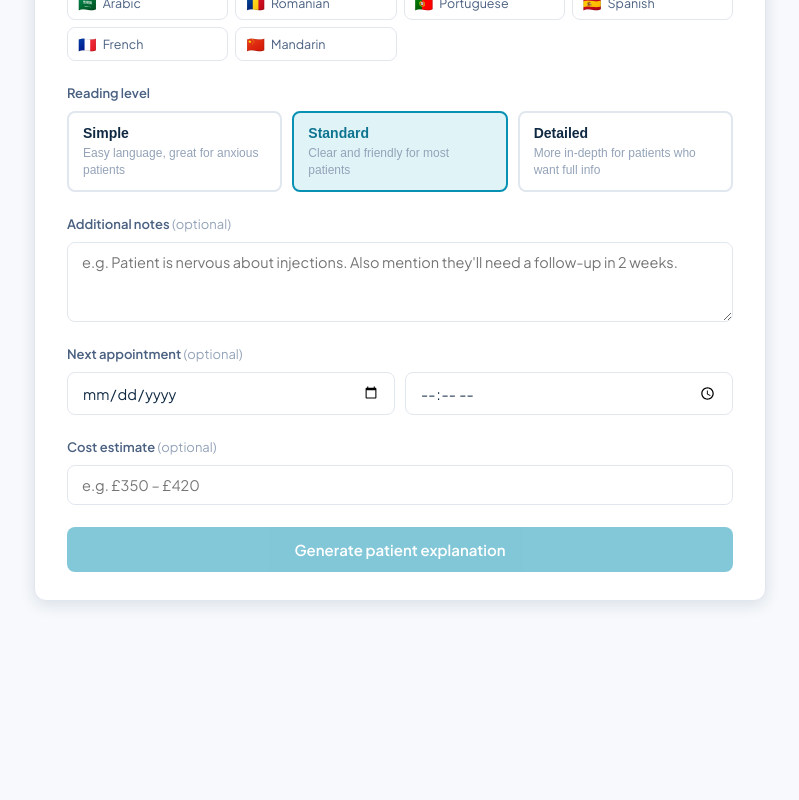
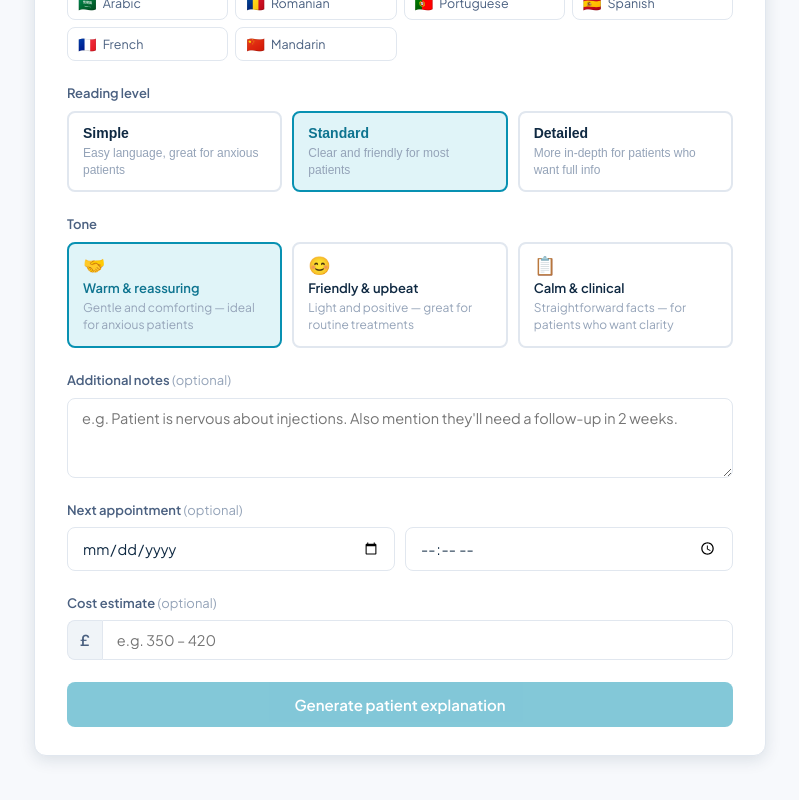
Before and after one commit to cryptoyoyoyo/clearplan, a React (Create React App) app: page / in a window 1280 px wide. Shown: the part 803-1603 px from the top of the page, without its empty margins (240-1039 px from the left). Before the commit the page ends 1464 px from the top, so only its background shows below. Built offline with nearby package versions, Linux system fonts and the light colour scheme; the HTML template or start-up script is replaced by a standard one.

Commit message:
Add £ prefix to cost estimate field

```diff
--- a/src/App.css
+++ b/src/App.css
@@ -327,6 +327,21 @@
 }
 .logo-remove-btn:hover { background: #fee2e2; }
 
+/* ── Input with prefix ── */
+.input-prefix-wrap {
+  display: flex; align-items: stretch;
+}
+.input-prefix {
+  display: flex; align-items: center; padding: 0 12px;
+  background: var(--surface-2); border: 1px solid var(--border);
+  border-right: none; border-radius: var(--radius-sm) 0 0 var(--radius-sm);
+  font-size: 15px; font-weight: 600; color: var(--text-2);
+}
+.input-with-prefix {
+  border-radius: 0 var(--radius-sm) var(--radius-sm) 0 !important;
+  flex: 1;
+}
+
 /* ── Appointment + cost ── */
 .appt-row {
   display: grid; grid-template-columns: 1fr 1fr; gap: 10px;
@@ -362,12 +377,31 @@
 .language-flag { font-size: 15px; line-height: 1; }
 .language-name { font-size: 12.5px; }
 
+/* ── Tone selector ── */
+.tone-grid {
+  display: grid; grid-template-columns: repeat(3, 1fr); gap: 10px;
+}
+.tone-card {
+  border: 2px solid var(--border); border-radius: var(--radius-sm);
+  padding: 12px 14px; background: var(--surface);
+  cursor: pointer; text-align: left; transition: all 0.12s;
+  display: flex; flex-direction: column; gap: 4px;
+  font-family: inherit;
+}
+.tone-card:hover { border-color: var(--teal-mid); }
+.tone-card.active { border-color: var(--teal); background: var(--teal-light); }
+.tone-emoji { font-size: 18px; line-height: 1; margin-bottom: 2px; }
+.tone-label { font-size: 13px; font-weight: 600; color: var(--text); }
+.tone-card.active .tone-label { color: var(--teal-dark); }
+.tone-desc { font-size: 12px; color: var(--text-3); line-height: 1.4; }
+
 /* ── Responsive ── */
 @media (max-width: 600px) {
   .main { padding: 20px 14px 40px; }
   .form-header { padding: 20px; }
   .form-body { padding: 20px; }
   .level-grid { grid-template-columns: 1fr; }
+  .tone-grid { grid-template-columns: 1fr; }
   .language-grid { grid-template-columns: repeat(3, 1fr); }
   .explanation-header { padding: 20px; }
   .explanation-body { padding: 20px; }
--- a/src/App.js
+++ b/src/App.js
@@ -6,6 +6,12 @@ const READING_LEVELS = [
   { value: "simple",   label: "Simple",   desc: "Easy language, great for anxious patients" },
   { value: "standard", label: "Standard", desc: "Clear and friendly for most patients" },
   { value: "detailed", label: "Detailed", desc: "More in-depth for patients who want full info" },
+];
+
+const TONES = [
+  { value: "warm",     label: "Warm & reassuring",  desc: "Gentle and comforting — ideal for anxious patients",    emoji: "🤝" },
+  { value: "friendly", label: "Friendly & upbeat",  desc: "Light and positive — great for routine treatments",     emoji: "😊" },
+  { value: "clinical", label: "Calm & clinical",    desc: "Straightforward facts — for patients who want clarity", emoji: "📋" },
 ];
 
 const QUICK_TREATMENTS = [
@@ -65,6 +71,7 @@ export default function App() {
   const [treatments, setTreatments]         = useState([""]);
   const [multiMode, setMultiMode]           = useState("combined");
   const [readingLevel, setReadingLevel]     = useState("standard");
+  const [tone, setTone]                     = useState("warm");
   const [additionalNotes, setAdditionalNotes] = useState("");
   const [explanations, setExplanations]     = useState([]);
   const [loading, setLoading]               = useState(false);
@@ -115,7 +122,7 @@ export default function App() {
     const res = await fetch("/.netlify/functions/explain", {
       method: "POST",
       headers: { "Content-Type": "application/json" },
-      body: JSON.stringify({ treatment: treatmentText, patientName, readingLevel, additionalNotes, language }),
+      body: JSON.stringify({ treatment: treatmentText, patientName, readingLevel, additionalNotes, language, tone }),
     });
     const data = await res.json();
     if (!res.ok) throw new Error(data.error);
@@ -190,6 +197,7 @@ export default function App() {
     setTreatments([""]);
     setMultiMode("combined");
     setLanguage("English");
+    setTone("warm");
     setAppointmentDate("");
     setAppointmentTime("");
     setCostEstimate("");
@@ -423,6 +431,24 @@ export default function App() {
                   </div>
                 </div>
 
+                {/* Tone */}
+                <div className="field">
+                  <label className="field-label">Tone</label>
+                  <div className="tone-grid">
+                    {TONES.map((t) => (
+                      <button
+                        key={t.value}
+                        className={`tone-card ${tone === t.value ? "active" : ""}`}
+                        onClick={() => setTone(t.value)}
+                      >
+                        <span className="tone-emoji">{t.emoji}</span>
+                        <span className="tone-label">{t.label}</span>
+                        <span className="tone-desc">{t.desc}</span>
+                      </button>
+                    ))}
+                  </div>
+                </div>
+
                 <div className="field">
                   <label className="field-label">Additional notes <span className="optional">(optional)</span></label>
                   <textarea
@@ -455,13 +481,16 @@ export default function App() {
 
                 <div className="field">
                   <label className="field-label">Cost estimate <span className="optional">(optional)</span></label>
-                  <input
-                    className="field-input"
-                    type="text"
-                    placeholder="e.g. £350 – £420"
-                    value={costEstimate}
-                    onChange={(e) => setCostEstimate(e.target.value)}
-                  />
+                  <div className="input-prefix-wrap">
+                    <span className="input-prefix">£</span>
+                    <input
+                      className="field-input input-with-prefix"
+                      type="text"
+                      placeholder="e.g. 350 – 420"
+                      value={costEstimate}
+                      onChange={(e) => setCostEstimate(e.target.value)}
+                    />
+                  </div>
                 </div>
 
                 {error && <div className="error-msg">⚠ {error}</div>}
@@ -545,7 +574,7 @@ export default function App() {
                           <span className="appt-icon">💷</span>
                           <div>
                             <div className="appt-label">Estimated cost</div>
-                            <div className="appt-value">{costEstimate}</div>
+                            <div className="appt-value">£{costEstimate}</div>
                           </div>
                         </div>
                       )}
```
